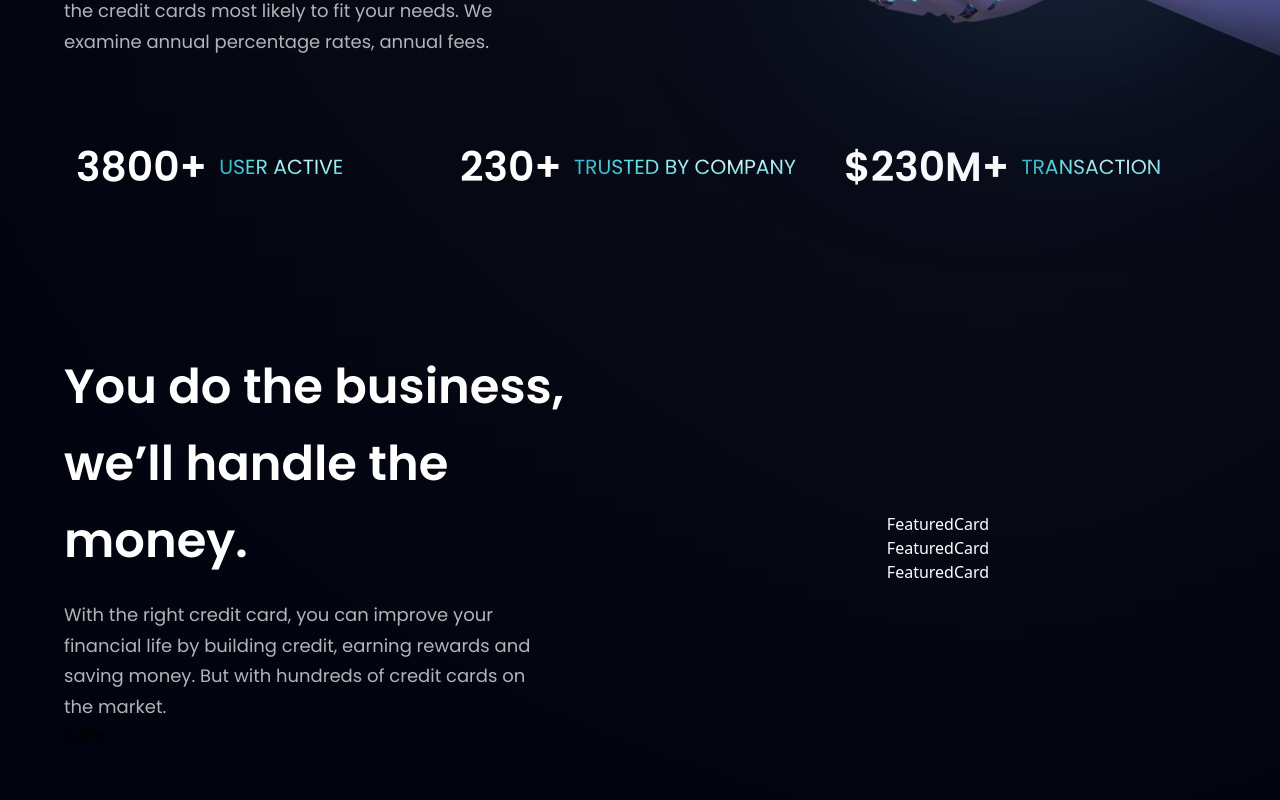
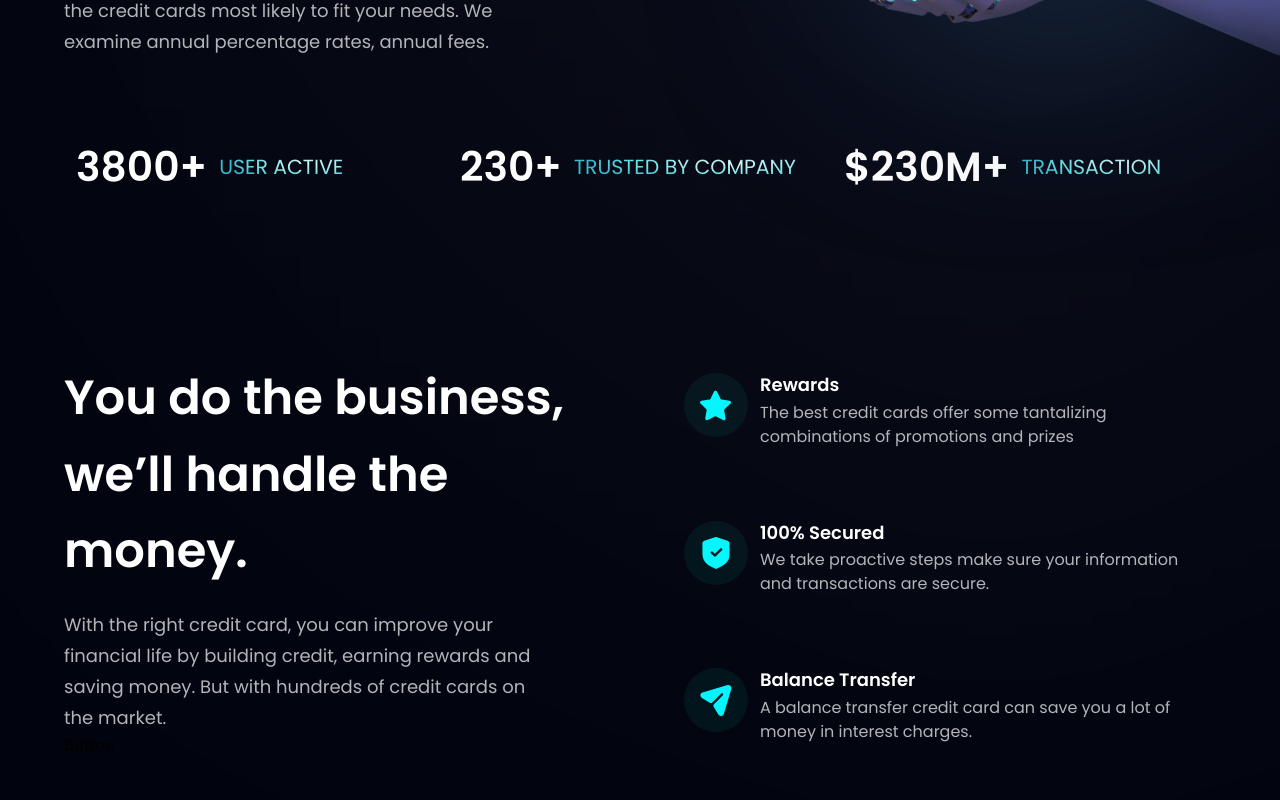
Before and after one commit to huzaifaghazali/bank-modern-app, a React (Vite) app: page / in a window 1280 px wide. Shown: the part 660-1460 px from the top of the page. Built offline with nearby package versions, Linux system fonts and the light colour scheme.

Commit message:
Create FeaturedCard in Business Component

```diff
--- a/src/App.jsx
+++ b/src/App.jsx
@@ -17,7 +17,7 @@
         </div>
       </div>
 
-      <div className={`bg-primary ${styles.paddingX} ${styles.flexStart}`}>
+      <div className={`bg-primary ${styles.paddingX} ${styles.flexCenter}`}>
         <div className={`${styles.boxWidth}`}>
           <Stats />
           <Business />
--- a/src/Components/Business.jsx
+++ b/src/Components/Business.jsx
@@ -1,9 +1,28 @@
+
 import { features } from '../constants';
 import styles, { layout } from '../style';
 import Button from './Button';
 
 const FeatureCard = ({ icon, title, content, index }) => (
-  <div className='text-white'>FeaturedCard</div>
+  <div
+    className={`flex flex-row p-6 rounded-[20px] ${
+      index !== features.length - 1 ? 'mb-6' : 'mb-0'
+    } feature-card`}
+  >
+    <div
+      className={`w-[64px] h-[64px] rounded-full ${styles.flexCenter} bg-dimBlue`}
+    >
+      <img src={icon} alt='star' className='w-[50%] h-[50%] object-contain' />
+    </div>
+    <div className='flex-1 flex flex-col ml-3'>
+      <h4 className='font-poppins font-semibold text-white text-[18px] leading-[23.4px] mb-1'>
+        {title}
+      </h4>
+      <p className='font-poppins font-normal text-dimWhite text-[16px] leading-[24px]'>
+        {content}
+      </p>
+    </div>
+  </div>
 );
 
 const Business = () => {
@@ -28,7 +47,6 @@
           <FeatureCard key={feature.id} {...feature} index={index} />
         ))}
       </div>
-
     </section>
   );
 };
```
